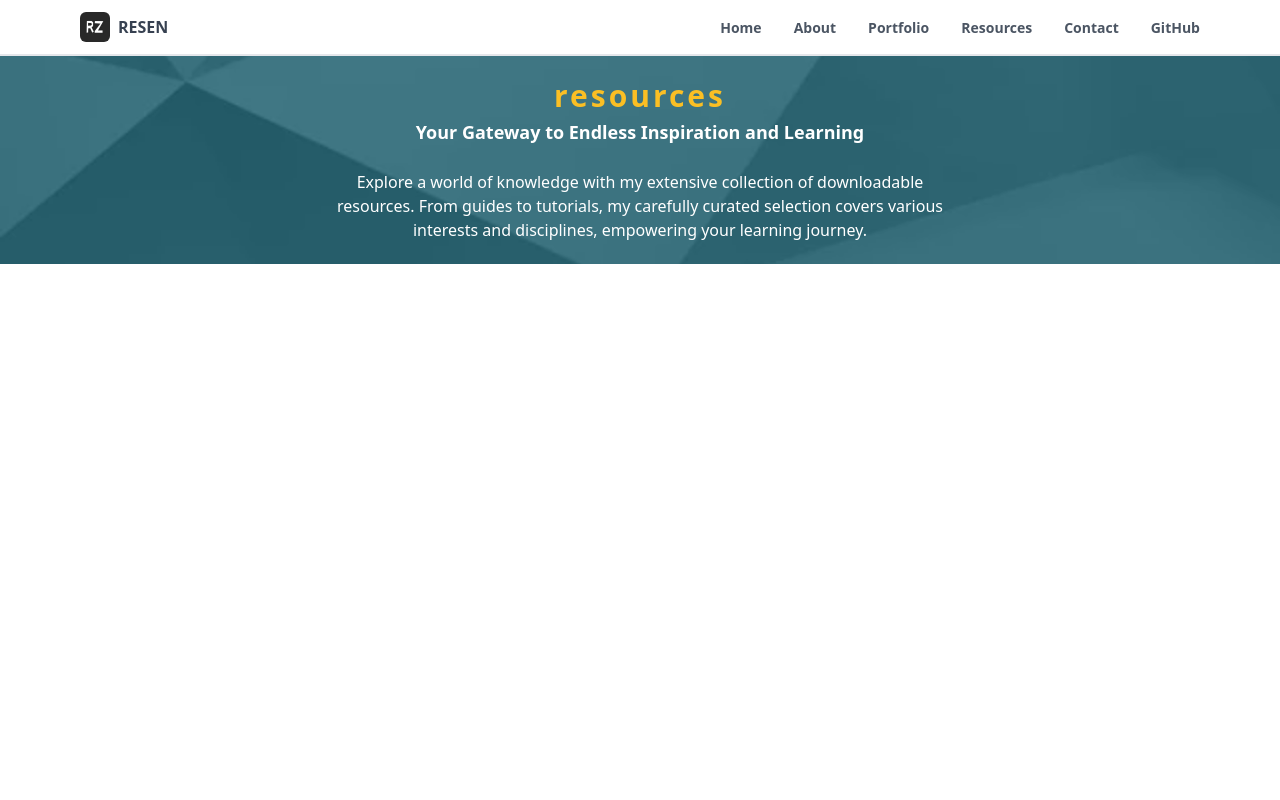
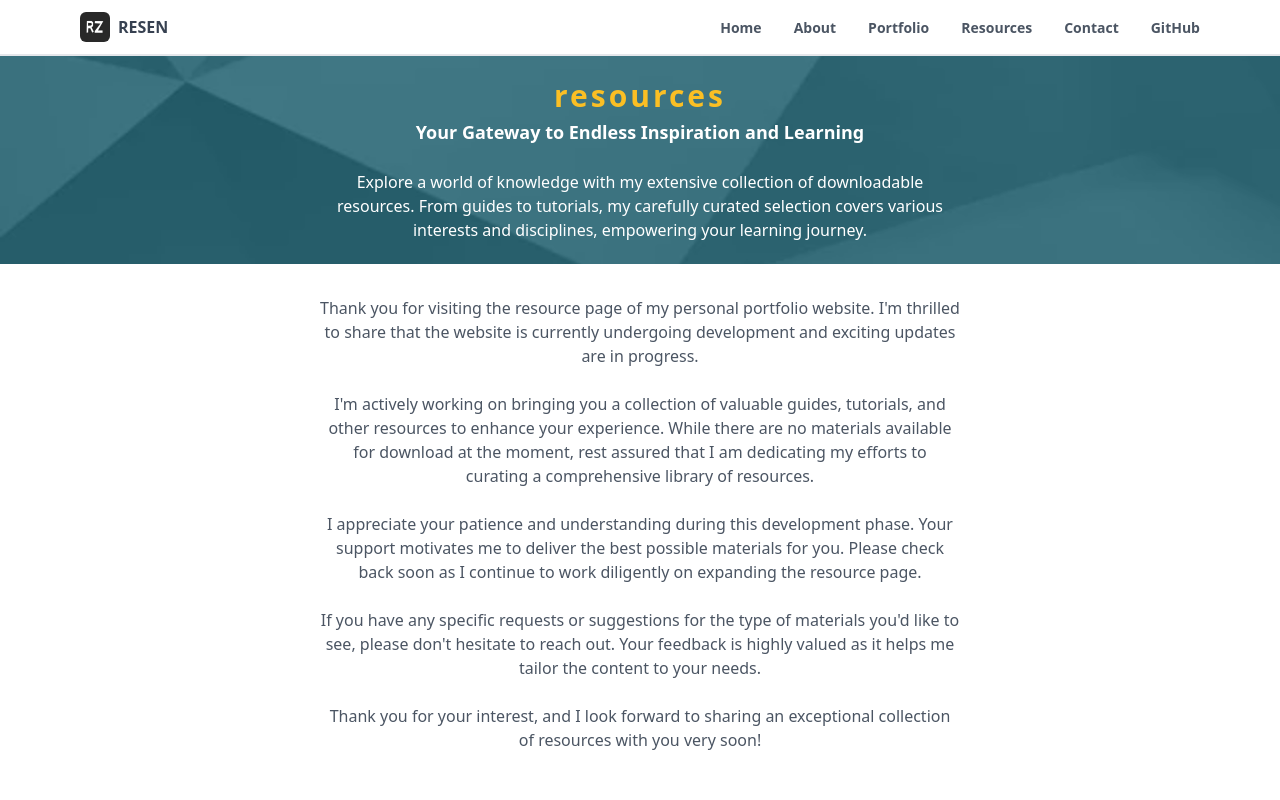
Before and after one commit to resenzhu/nextjs, a Next.js app: page /resources in a window 1280 px wide. Shown: the top 800 px of the page. Built offline with nearby package versions, Linux system fonts and the light colour scheme; what tailwindcss-animated would draw is missing.

Commit message:
display dev info on resources page

```diff
--- a/src/app/resources/page.tsx
+++ b/src/app/resources/page.tsx
@@ -1,4 +1,5 @@
-import {Header} from '@components/main/shared';
+import {Footer, Header} from '@components/main/shared';
+import {Dev} from '@components/main/resources';
 import {createMetadata} from '@utils/metadata';
 
 const metadata = createMetadata({
@@ -9,6 +10,7 @@ const metadata = createMetadata({
 });
 
 const Page = (): JSX.Element => (
+  <>
     <section>
       <Header
         title='resources'
@@ -16,6 +18,21 @@ const Page = (): JSX.Element => (
         description='Explore a world of knowledge with my extensive collection of downloadable resources. From guides to tutorials, my carefully curated selection covers various interests and disciplines, empowering your learning journey.'
       />
     </section>
+    <section className='h-full min-h-[40vh]'>
+      <Dev
+        info={[
+          "Thank you for visiting the resource page of my personal portfolio website. I'm thrilled to share that the website is currently undergoing development and exciting updates are in progress.",
+          "I'm actively working on bringing you a collection of valuable guides, tutorials, and other resources to enhance your experience. While there are no materials available for download at the moment, rest assured that I am dedicating my efforts to curating a comprehensive library of resources.",
+          'I appreciate your patience and understanding during this development phase. Your support motivates me to deliver the best possible materials for you. Please check back soon as I continue to work diligently on expanding the resource page.',
+          "If you have any specific requests or suggestions for the type of materials you'd like to see, please don't hesitate to reach out. Your feedback is highly valued as it helps me tailor the content to your needs.",
+          'Thank you for your interest, and I look forward to sharing an exceptional collection of resources with you very soon!'
+        ]}
+      />
+    </section>
+    <section className='h-full min-h-[12rem] pt-20'>
+      <Footer />
+    </section>
+  </>
 );
 
 export {metadata};
--- /dev/null
+++ b/src/components/main/resources/dev.tsx
@@ -0,0 +1,28 @@
+import {LazyLoad} from '@components/main/shared';
+
+type DevProps = {
+  info: string[];
+};
+
+const Dev = ({info}: DevProps): JSX.Element => (
+  <div className='mx-4 flex flex-col items-center space-y-6 pt-8 md:mx-0'>
+    <div className='space-y-6 text-center text-gray-600 md:mx-auto md:w-2/3 lg:w-1/2'>
+      {info.map(
+        (paragraph, index): JSX.Element => (
+          <LazyLoad key={index}>
+            <p
+              className={`${
+                index % 2 === 0 ? 'animate-fade-right' : 'animate-fade-left'
+              } animate-duration-700`}
+            >
+              {paragraph}
+            </p>
+          </LazyLoad>
+        )
+      )}
+    </div>
+  </div>
+);
+
+export type {DevProps};
+export default Dev;
--- /dev/null
+++ b/src/components/main/resources/index.tsx
@@ -0,0 +1 @@
+export {default as Dev} from '@components/main/resources/dev';
```
Lines whose indentation alone changed are shown as unchanged.
